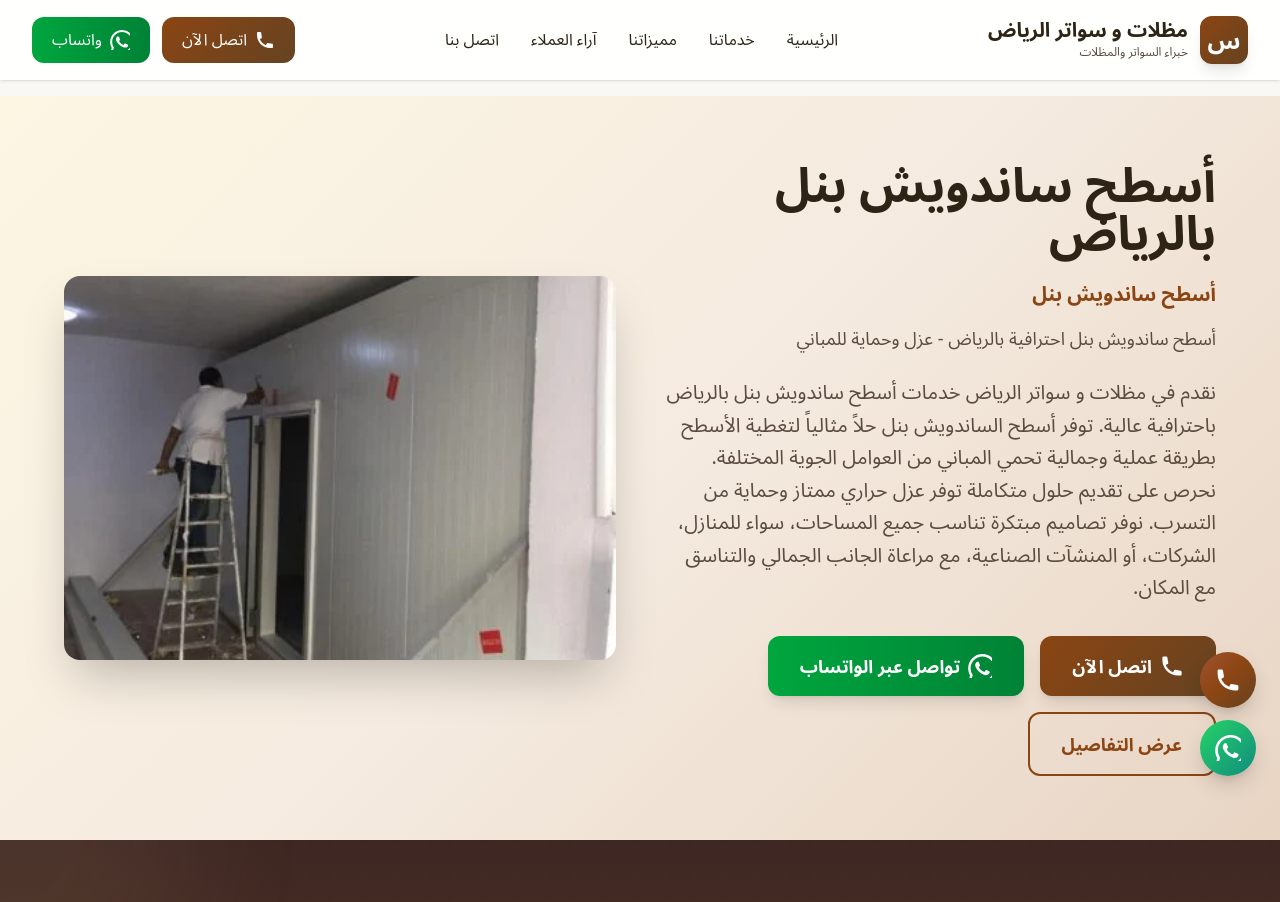
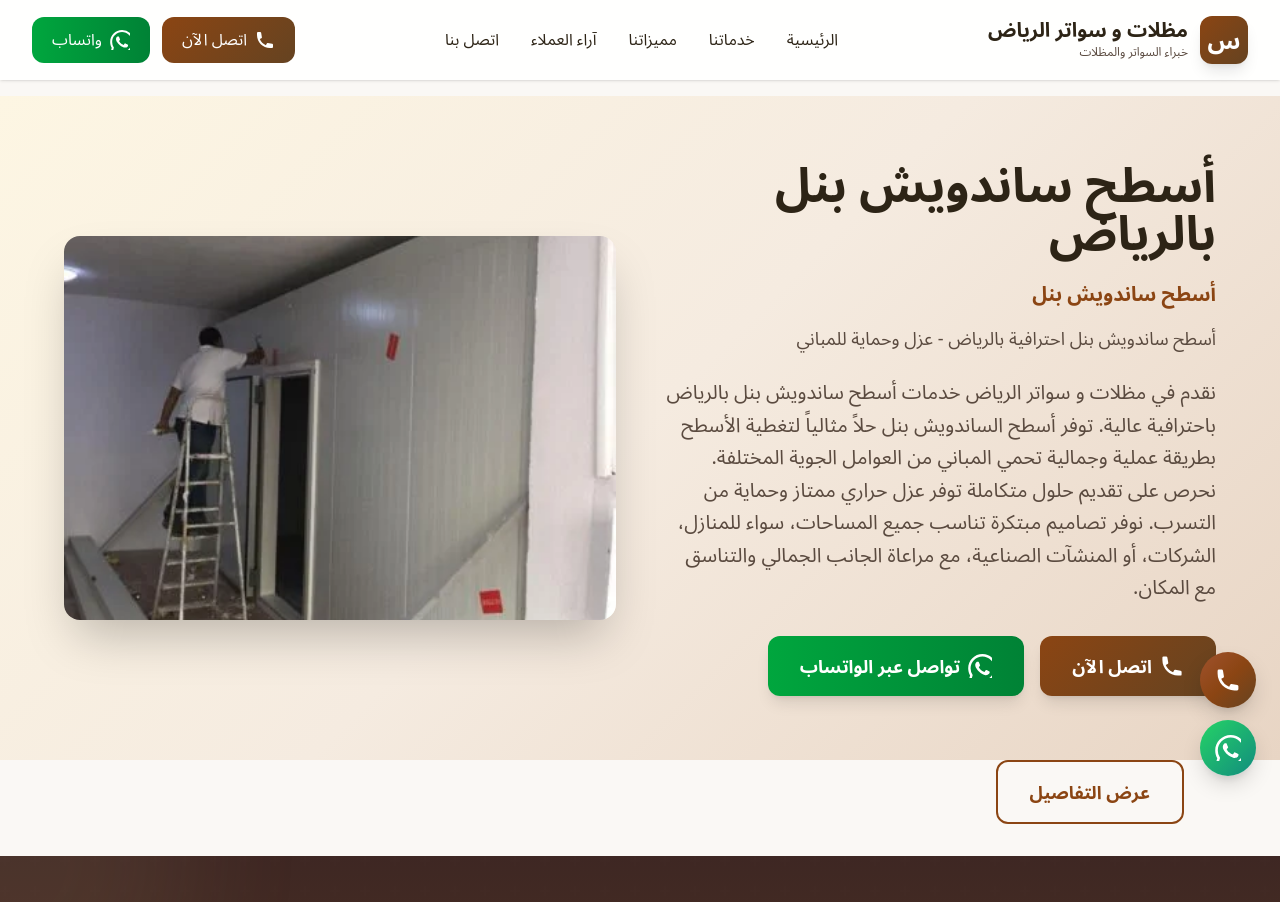
Before and after one commit to Al-Nahari/bn, a Next.js app: page /asatih-sandwich-panel-riyadh in a window 1280 px wide. Shown: the top 902 px of the page. Built offline with nearby package versions, Linux system fonts and the light colour scheme.

Commit message:
do colors

```diff
--- a/app/[slug]/page.tsx
+++ b/app/[slug]/page.tsx
@@ -1,9 +1,7 @@
-"use client";
-
-import { useState } from 'react';
 import Header from '@/components/Header';
 import Footer from '@/components/Footer';
 import { services, companyInfo } from '@/lib/data';
+import ServiceDetailsClient from '@/components/ServiceDetailsClient';
 import GalleryLightbox from '@/components/GalleryLightbox';
 import Image from 'next/image';
 import ContactButton from '@/components/Contact';
@@ -23,17 +21,6 @@ export async function generateMetadata({ params }: { params: { slug: string } })
 
 export default function Page({ params }: { params: { slug: string } }) {
   const service = services.find((s) => s.slug === params.slug);
-  const [showDetails, setShowDetails] = useState(false);
-
-  const toggleDetails = () => {
-    setShowDetails((prev) => !prev);
-    if (!showDetails) {
-      setTimeout(() => {
-        const element = document.getElementById('details');
-        if (element) element.scrollIntoView({ behavior: 'smooth' });
-      }, 0);
-    }
-  };
 
   if (!service) {
     return (
@@ -110,12 +97,6 @@ export default function Page({ params }: { params: { slug: string } }) {
                       تواصل عبر الواتساب
                     </a>
                   </div>
-                  <button
-                    onClick={toggleDetails}
-                    className="mt-4 w-full sm:w-auto flex items-center justify-center gap-2 border-2 border-coffee-medium text-coffee-medium px-8 py-4 rounded-xl text-lg font-semibold hover:bg-coffee-medium hover:text-white transition-all duration-300"
-                  >
-                    {showDetails ? 'إخفاء التفاصيل' : 'عرض التفاصيل'}
-                  </button>
                 </div>
                 <div className="relative h-80 md:h-96 rounded-2xl overflow-hidden shadow-2xl">
                   <Image
@@ -132,63 +113,11 @@ export default function Page({ params }: { params: { slug: string } }) {
           </div>
         </section>
 
-        {showDetails && (
-          <div id="details">
-            {/* Features Section */}
-            <section className="py-16 bg-gradient-desert">
-              <div className="container mx-auto px-4">
-                <div className="max-w-4xl mx-auto">
-                  <h2 className="text-3xl font-bold text-foreground mb-8 text-center">
-                    مميزات الخدمة
-                  </h2>
-                  <div className="grid md:grid-cols-2 gap-6">
-                    {service.features.map((feature, index) => (
-                      <div
-                        key={index}
-                        className="flex items-start gap-4 p-4 bg-white rounded-xl shadow-md border border-coffee-medium/10 hover:border-coffee-medium/30 transition-all"
-                      >
-                        <div className="w-10 h-10 bg-success/20 rounded-full flex items-center justify-center flex-shrink-0">
-                          <svg
-                            className="w-6 h-6 text-success"
-                            fill="none"
-                            stroke="currentColor"
-                            viewBox="0 0 24 24"
-                          >
-                            <path
-                              strokeLinecap="round"
-                              strokeLinejoin="round"
-                              strokeWidth={2}
-                              d="M5 13l4 4L19 7"
-                            />
-                          </svg>
-                        </div>
-                        <p className="text-foreground">{feature}</p>
-                      </div>
-                    ))}
-                  </div>
-                </div>
-              </div>
-            </section>
-
-            {/* Gallery Section */}
-            {service.gallery && service.gallery.length > 0 && (
-              <section className="py-16 bg-gradient-desert">
-                <div className="container mx-auto px-4">
-                  <div className="max-w-6xl mx-auto">
-                    <h2 className="text-3xl font-bold text-foreground mb-4 text-center">
-                      أعمالنا
-                    </h2>
-                    <p className="text-muted-foreground text-lg mb-12 text-center max-w-2xl mx-auto">
-                      مجموعة من أعمالنا المميزة في مجال {service.title}
-                    </p>
-
-                    <GalleryLightbox images={service.gallery} title={service.title} />
-                  </div>
-                </div>
-              </section>
-            )}
+        <div className="container mx-auto px-4">
+          <div className="max-w-6xl mx-auto">
+            <ServiceDetailsClient service={service} />
           </div>
-        )}
+        </div>
       </main>
       <Footer />
       <ContactButton />
--- /dev/null
+++ b/components/ServiceDetailsClient.tsx
@@ -0,0 +1,110 @@
+"use client";
+
+import { useState } from 'react';
+import GalleryLightbox from './GalleryLightbox';
+
+interface Service {
+  id: string;
+  title: string;
+  shortTitle: string;
+  description: string;
+  fullDescription: string;
+  features: string[];
+  image: string;
+  slug: string;
+  gallery: {
+    image: string;
+    description: string;
+  }[];
+}
+
+interface ServiceDetailsClientProps {
+  service: Service;
+}
+
+export default function ServiceDetailsClient({ service }: ServiceDetailsClientProps) {
+  const [showDetails, setShowDetails] = useState(false);
+
+  const toggleDetails = () => {
+    setShowDetails((prev) => !prev);
+    if (!showDetails) {
+      setTimeout(() => {
+        const element = document.getElementById('details');
+        if (element) element.scrollIntoView({ behavior: 'smooth' });
+      }, 0);
+    }
+  };
+
+  return (
+    <>
+      <div className="container mx-auto px-4">
+        <div className="max-w-6xl mx-auto">
+          <button
+            onClick={toggleDetails}
+            className="mb-8 flex items-center justify-center gap-2 border-2 border-coffee-medium text-coffee-medium px-8 py-4 rounded-xl text-lg font-semibold hover:bg-coffee-medium hover:text-white transition-all duration-300 w-full sm:w-auto"
+          >
+            {showDetails ? 'إخفاء التفاصيل' : 'عرض التفاصيل'}
+          </button>
+        </div>
+      </div>
+
+      {showDetails && (
+        <div id="details">
+          {/* Features Section */}
+          <section className="py-16 bg-gradient-desert">
+            <div className="container mx-auto px-4">
+              <div className="max-w-4xl mx-auto">
+                <h2 className="text-3xl font-bold text-foreground mb-8 text-center">
+                  مميزات الخدمة
+                </h2>
+                <div className="grid md:grid-cols-2 gap-6">
+                  {service.features.map((feature, index) => (
+                    <div
+                      key={index}
+                      className="flex items-start gap-4 p-4 bg-white rounded-xl shadow-md border border-coffee-medium/10 hover:border-coffee-medium/30 transition-all"
+                    >
+                      <div className="w-10 h-10 bg-success/20 rounded-full flex items-center justify-center flex-shrink-0">
+                        <svg
+                          className="w-6 h-6 text-success"
+                          fill="none"
+                          stroke="currentColor"
+                          viewBox="0 0 24 24"
+                        >
+                          <path
+                            strokeLinecap="round"
+                            strokeLinejoin="round"
+                            strokeWidth={2}
+                            d="M5 13l4 4L19 7"
+                          />
+                        </svg>
+                      </div>
+                      <p className="text-foreground">{feature}</p>
+                    </div>
+                  ))}
+                </div>
+              </div>
+            </div>
+          </section>
+
+          {/* Gallery Section */}
+          {service.gallery && service.gallery.length > 0 && (
+            <section className="py-16 bg-gradient-desert">
+              <div className="container mx-auto px-4">
+                <div className="max-w-6xl mx-auto">
+                  <h2 className="text-3xl font-bold text-foreground mb-4 text-center">
+                    أعمالنا
+                  </h2>
+                  <p className="text-muted-foreground text-lg mb-12 text-center max-w-2xl mx-auto">
+                    مجموعة من أعمالنا المميزة في مجال {service.title}
+                  </p>
+
+                  <GalleryLightbox images={service.gallery} title={service.title} />
+                </div>
+              </div>
+            </section>
+          )}
+        </div>
+      )}
+    </>
+  );
+}
```
